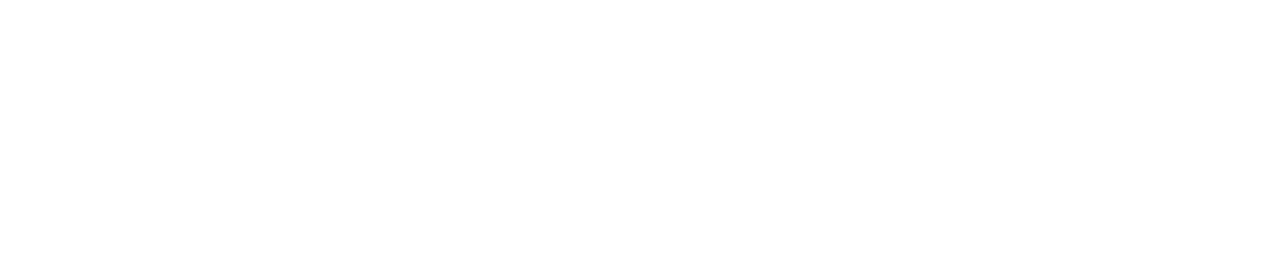
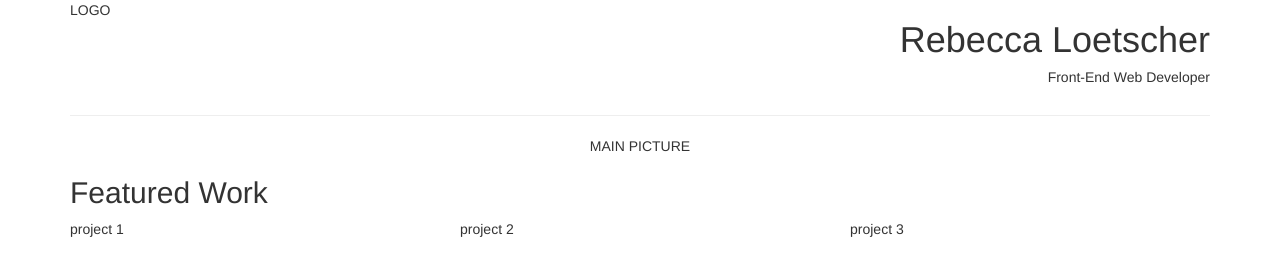
Before and after one commit to Rebecca70/portfolio_site, a plain HTML site: page index.html in a window 1280 px wide. Drawn offline with Linux system fonts and the light colour scheme.

Commit message:
docs: add main structure to html

```diff
--- a/index.html
+++ b/index.html
@@ -7,6 +7,50 @@
     <title>portfolio_site</title>
   </head>
   <body>
-
+    <!-- complete content of page 1 -->
+    <div class="container">
+      <!-- header -->
+      <div class="row">
+        <!-- logo -->
+        <div class="col-md-6 text-left">
+          LOGO
+        </div>
+        <!-- first last name and job name-->
+        <div class="col-md-6 text-right">
+          <h1>Rebecca Loetscher</h1>
+          <h5>Front-End Web Developer</h5>
+        </div>
+      </div>
+      <!-- horizontal defider header/body -->
+      <div class="row">
+        <div class="col-md-12">
+          <hr>
+        </div>
+      </div>
+      <!-- main picture -->
+      <div class="row">
+        <div class="col-md-12 text-center">
+          MAIN PICTURE
+        </div>
+      </div>
+      <!-- sub title -->
+      <div class="row">
+        <div class="col-md-12 text-left">
+          <h2>Featured Work</h2>
+        </div>
+      </div>
+      <!--images, names and links to projects -->
+      <div class="row">
+        <div class="col-md-4">
+          project 1
+        </div>
+        <div class="col-md-4">
+          project 2
+        </div>
+        <div class="col-md-4">
+          project 3
+        </div>
+      </div>
+    </div>
   </body>
 </html>
```
